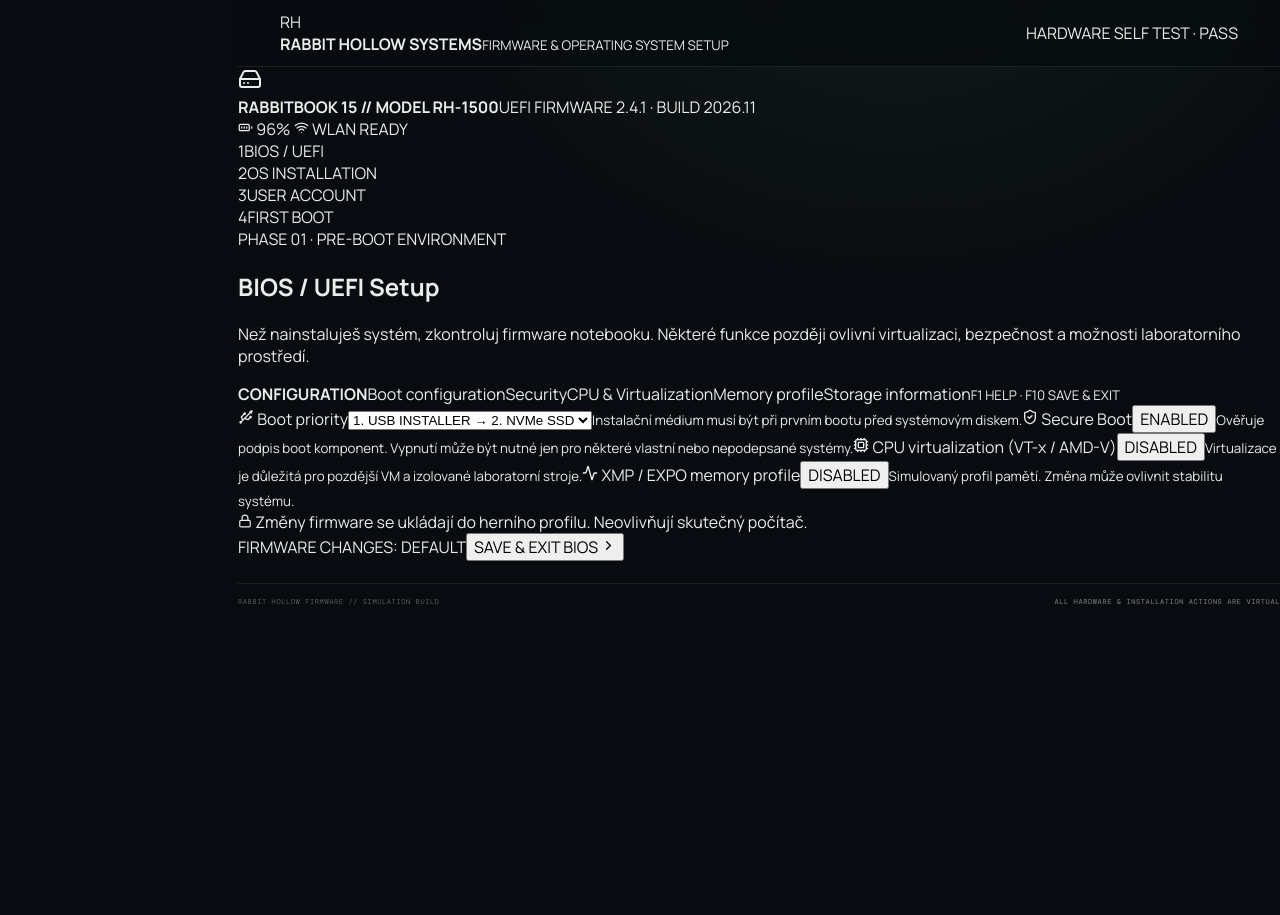
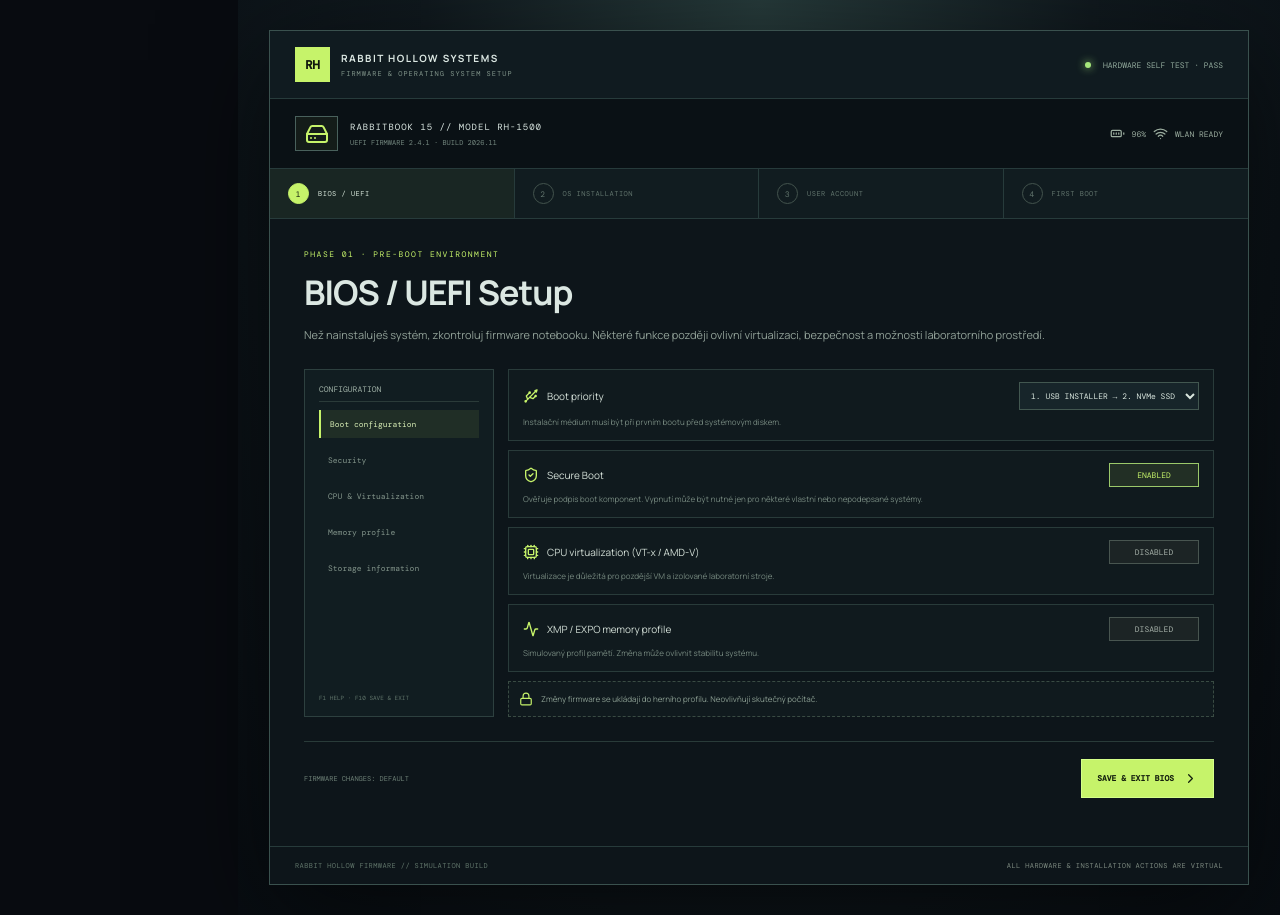
Before and after one commit to patrikdjasnik-eng/scriptkiddies, a React (Vite) app: page / in a window 1280 px wide. Before the commit the page ends 800 px from the top, so only its background shows below. Built offline with nearby package versions, Linux system fonts and the light colour scheme.

Commit message:
🎨 Navrhuji úvodní BIOS a instalátor RabbitOS

```diff
--- a/src/styles.css
+++ b/src/styles.css
@@ -506,3 +506,56 @@
 .shop-safety{padding:6px 10px;background:#e7edf1;color:#7d8b96;text-align:center;font:6px 'DM Mono',monospace;flex-shrink:0}
 @media(max-width:760px){.shop-window{left:2%;top:4%;width:96%;height:92%}.shop-products{grid-template-columns:repeat(2,minmax(0,1fr))}.shop-toolbar{padding:9px}.shop-product{padding:8px}.shop-product-bottom{align-items:flex-start;flex-direction:column}.shop-checkout{align-items:stretch;flex-direction:column}.shop-checkout>button{justify-content:center}}
 @media(max-width:420px){.shop-products{grid-template-columns:1fr}.shop-product{display:grid;grid-template-columns:72px 1fr;gap:0 9px}.shop-product-art{grid-row:1/4;height:100%;min-height:75px}.shop-product h3,.shop-product p,.shop-product-bottom,.shop-quantity{grid-column:2}.shop-product h3{min-height:0}.shop-product p{min-height:0}}
+
+
+/* First power-on, UEFI setup and RabbitOS installation */
+.setup-screen{min-height:100vh;padding:30px 18px;display:grid;place-items:center;background:radial-gradient(ellipse at 50% 0%,#263a3a 0,#10191e 45%,#080d12 100%);color:#dbe7e2;font-family:Manrope,sans-serif}
+.setup-frame{width:min(980px,100%);min-height:700px;background:#0d151a;border:1px solid #3a514e;box-shadow:0 30px 100px #0009;display:flex;flex-direction:column}
+.setup-top{height:68px;padding:0 25px;display:flex;align-items:center;justify-content:space-between;border-bottom:1px solid #273b3b;background:#101b20}
+.setup-brand{display:flex;align-items:center;gap:11px}.setup-brand>span{width:35px;height:35px;display:grid;place-items:center;background:#c6f36a;color:#10170d;font: bold 12px var(--mono)}
+.setup-brand b,.setup-brand small{display:block}.setup-brand b{font-size:10px;letter-spacing:1.5px}.setup-brand small{margin-top:4px;color:#82968b;font:7px var(--mono);letter-spacing:1px}
+.setup-live{font:8px var(--mono);color:#91a99b}.setup-live i{display:inline-block;width:6px;height:6px;border-radius:50%;background:#a6e67b;margin-right:7px;box-shadow:0 0 8px #a6e67b}
+.setup-machine{display:flex;align-items:center;gap:12px;padding:17px 25px;border-bottom:1px solid #273b3b;background:#0a1115}
+.setup-machine-icon{width:43px;height:35px;display:grid;place-items:center;border:1px solid #49615c;color:#c6f36a;background:#c6f36a0c}
+.setup-machine>div:nth-child(2){display:grid;gap:5px}.setup-machine>div:nth-child(2)>b{font:9px var(--mono);letter-spacing:1px}.setup-machine>div:nth-child(2)>span{font:7px var(--mono);color:#758980}
+.setup-machine-status{margin-left:auto;display:flex;align-items:center;gap:7px;color:#9bad9f;font:8px var(--mono)}
+.setup-steps{display:grid;grid-template-columns:repeat(4,1fr);border-bottom:1px solid #273b3b;background:#111c20}
+.setup-steps>div{display:flex;align-items:center;gap:9px;padding:14px 18px;color:#62756d;font:7px var(--mono);letter-spacing:.5px;border-right:1px solid #273b3b}
+.setup-steps>div:last-child{border:0}.setup-steps>div>span{width:21px;height:21px;display:grid;place-items:center;border:1px solid #43534d;border-radius:50%;font-size:8px}
+.setup-steps>div.active{color:#d9e8dc;background:#c6f36a0b}.setup-steps>div.active>span,.setup-steps>div.done>span{background:#c6f36a;color:#14200f;border-color:#c6f36a}.setup-steps>div.done{color:#a8c18e}
+.setup-content{padding:30px 34px 26px;flex:1}.setup-eyebrow{color:#c6f36a;font:8px var(--mono);letter-spacing:1.5px}
+.setup-content h1{font-size:clamp(24px,4vw,34px);letter-spacing:-1px;margin:10px 0}.setup-lead{max-width:760px;color:#91a198;font-size:11px;line-height:1.8;margin:0 0 24px}
+.bios-layout{display:grid;grid-template-columns:190px 1fr;gap:14px}
+.bios-menu{padding:14px;background:#111d21;border:1px solid #2d403f;display:flex;flex-direction:column;gap:8px}
+.bios-menu>b{font:8px var(--mono);color:#9eafa5;padding-bottom:7px;border-bottom:1px solid #2b3b39}
+.bios-menu>span{padding:9px;color:#83958b;font:8px var(--mono)}.bios-menu>span.selected{background:#c6f36a14;color:#d9efb6;border-left:2px solid #c6f36a}
+.bios-menu>small{margin-top:auto;padding-top:14px;color:#60746a;font:6px var(--mono)}
+.bios-options{display:grid;gap:9px}.bios-options>label{display:grid;grid-template-columns:1fr auto;gap:6px 12px;padding:12px 14px;border:1px solid #293b3a;background:#101a1e}
+.bios-options>label>span{display:flex;align-items:center;gap:8px;color:#d4e0d8;font-size:10px}.bios-options>label>span svg{color:#c6f36a}
+.bios-options>label>select{max-width:280px;background:#17252a;border:1px solid #425750;color:#d9e6de;padding:7px;font:8px var(--mono)}
+.bios-options>label>small{grid-column:1/-1;color:#778a80;font-size:8px;line-height:1.5}
+.bios-toggle{min-width:90px;padding:6px 9px;border:1px solid #485550;background:#1c2425;color:#a5b0a8;font:8px var(--mono)}
+.bios-toggle.on{border-color:#9bc96a;background:#c6f36a18;color:#c6f36a}
+.bios-hint{display:flex;align-items:center;gap:8px;padding:10px;color:#8da094;background:#101a1e;border:1px dashed #394b43;font-size:8px}.bios-hint svg{color:#c6f36a;flex-shrink:0}
+.setup-actions{display:flex;justify-content:space-between;align-items:center;gap:12px;margin-top:24px;padding-top:17px;border-top:1px solid #293b39}
+.setup-actions>span{color:#6e8177;font:7px var(--mono)}
+.setup-actions button,.finish-boot{display:flex;align-items:center;gap:9px;padding:11px 15px;border:1px solid #d4ff8a;background:#c6f36a;color:#15200f;font:8px var(--mono);font-weight:bold}
+.setup-actions button:disabled{opacity:.35;cursor:not-allowed}.setup-actions .setup-back{background:transparent;border-color:#52645b;color:#a4b4aa}
+.installer-summary{display:grid;grid-template-columns:1fr 1fr;gap:12px;margin:20px 0}
+.installer-summary>div{display:grid;grid-template-columns:28px 1fr;gap:5px 9px;padding:15px;border:1px solid #30433e;background:#111c20}
+.installer-summary svg{grid-row:1/3;color:#c6f36a}.installer-summary b{font:9px var(--mono)}.installer-summary span{font-size:8px;color:#82958a}
+.installer-form{display:grid;grid-template-columns:1fr 1fr;gap:12px}.installer-form label{display:grid;gap:7px;color:#9bad9f;font:8px var(--mono)}
+.installer-form select,.account-form input{width:100%;padding:11px;background:#111e22;border:1px solid #3b5149;color:#e1ebe4;font:9px var(--mono)}
+.setup-warning{margin-top:13px;padding:10px 12px;border:1px solid #886c38;background:#5b45151c;color:#e8c77e;font:8px/1.6 var(--mono)}
+.setup-installing{text-align:center}.setup-installing .setup-lead{margin-left:auto;margin-right:auto}.setup-spinner{width:60px;height:60px;display:grid;place-items:center;margin:18px auto;color:#c6f36a;border:1px solid #c6f36a55;border-radius:50%;animation:setup-spin 2s linear infinite}
+@keyframes setup-spin{to{transform:rotate(360deg)}}
+.setup-progress{max-width:560px;margin:28px auto;text-align:left}.setup-progress>div{display:flex;justify-content:space-between;font:8px var(--mono);color:#9bad9f}.setup-progress>div b{color:#c6f36a}.setup-progress>i{display:block;height:5px;margin-top:9px;background:#273932}.setup-progress>i span{display:block;height:100%;background:#c6f36a;transition:width .12s}
+.setup-log{max-width:560px;margin:auto;padding:14px;text-align:left;display:grid;gap:7px;background:#080f12;border:1px solid #273b36;color:#88a08f;font:8px var(--mono)}
+.account-form{max-width:520px;display:grid;gap:13px;margin:22px 0}
+.account-form label{display:grid;gap:7px}.account-form label>span{display:flex;align-items:center;gap:7px;color:#9bad9f;font:8px var(--mono)}.account-form label>span svg{color:#c6f36a}
+.account-policy{display:flex;align-items:center;gap:8px;padding:11px;background:#111d20;color:#91a196;font-size:8px}.account-policy svg{color:#c6f36a}
+.setup-success{width:66px;height:66px;display:grid;place-items:center;margin:0 0 20px;border:1px solid #c6f36a66;border-radius:50%;color:#c6f36a;background:#c6f36a10}
+.finish-summary{display:grid;grid-template-columns:repeat(2,1fr);gap:9px;margin:22px 0}.finish-summary>span{display:grid;gap:6px;padding:12px;background:#111c20;border:1px solid #2d403b;color:#73877c;font:7px var(--mono)}.finish-summary b{color:#dce7de;font-size:9px}
+.finish-boot{margin-top:24px}
+.setup-footer{display:flex;justify-content:space-between;gap:12px;padding:14px 25px;border-top:1px solid #273b3b;color:#61766b;font:7px var(--mono);letter-spacing:.4px}
+@media(max-width:700px){.setup-screen{padding:0}.setup-frame{min-height:100vh;border-left:0;border-right:0}.setup-top{padding:0 14px}.setup-live{font-size:6px}.setup-machine{padding:13px 14px}.setup-machine-status{font-size:6px}.setup-steps>div{padding:10px 5px;justify-content:center;font-size:6px;gap:5px}.setup-content{padding:23px 16px}.bios-layout{grid-template-columns:1fr}.bios-menu{display:grid;grid-template-columns:repeat(2,1fr)}.bios-menu>b,.bios-menu>small{grid-column:1/-1}.bios-options>label{grid-template-columns:1fr auto}.bios-options>label>select{max-width:180px;font-size:7px}.installer-summary,.installer-form{grid-template-columns:1fr}.setup-footer{padding:12px;flex-direction:column;font-size:6px}.setup-actions>span{font-size:6px}.finish-summary{grid-template-columns:1fr 1fr}}
```
